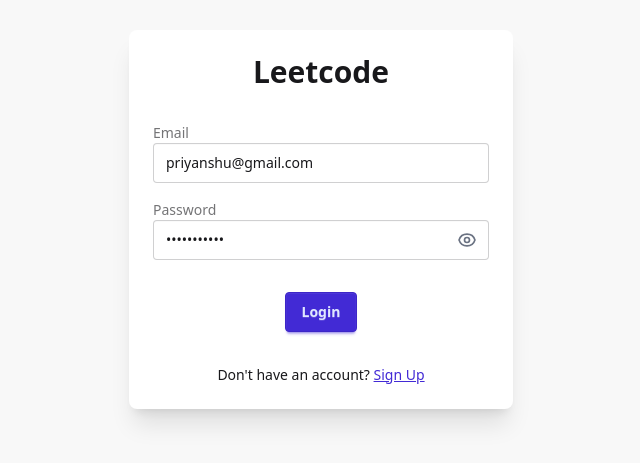
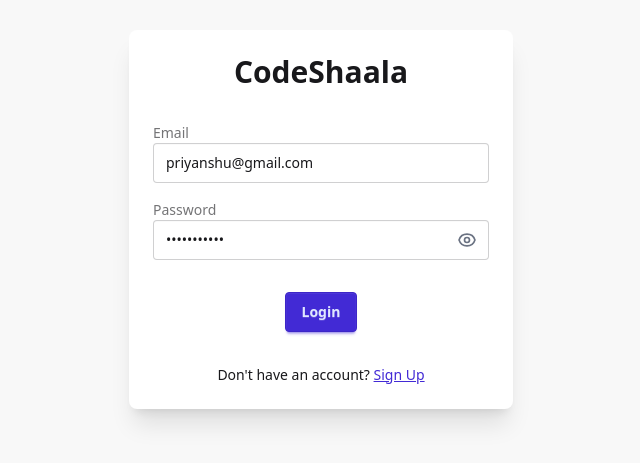
Before and after one commit to PRIYANSHU210021/CodeShaala-Frontend, a React (Vite) app: page /login in a window 1280 px wide. Shown: the part 181-644 px from the top of the page, without its empty margins (319-959 px from the left). Built offline with nearby package versions, Linux system fonts and the light colour scheme; no server answers.

Commit message:
change name project

```diff
--- a/src/pages/Login.jsx
+++ b/src/pages/Login.jsx
@@ -43,7 +43,7 @@
     <div className="min-h-screen flex items-center justify-center p-4 bg-base-200"> {/* Added bg for contrast */}
       <div className="card w-96 bg-base-100 shadow-xl">
         <div className="card-body">
-          <h2 className="card-title justify-center text-3xl mb-6">Leetcode</h2> {/* Added mb-6 */}
+          <h2 className="card-title justify-center text-3xl mb-6">CodeShaala</h2> {/* Added mb-6 */}
 
 
           <form onSubmit={handleSubmit(onSubmit)}>
```
